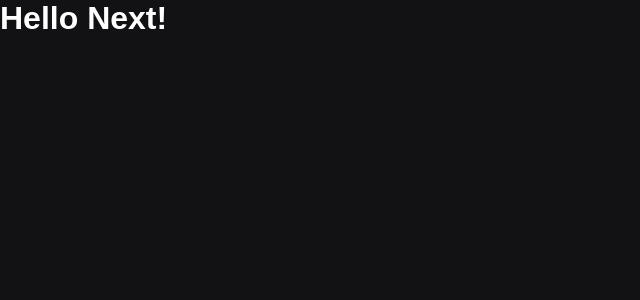
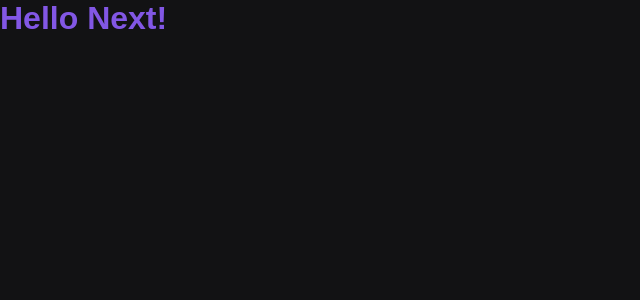
Before and after one commit to CarlosDanielDev/first-next-app, a Next.js app: page / in a window 1280 px wide. Shown: the top 300 px of the page, without its empty margins (0-640 px from the left). Built offline with nearby package versions, Linux system fonts and the light colour scheme.

Commit message:
feat: #5 - Use homepage style

```diff
--- a/src/pages/index.tsx
+++ b/src/pages/index.tsx
@@ -1,7 +1,9 @@
+import * as S from '../styles/pages/Home';
+
 export default function Home() {
   return (
     <div>
-      <h1>Hello Next!</h1>
+      <S.Title>Hello Next!</S.Title>
     </div>
   )
 }
```
